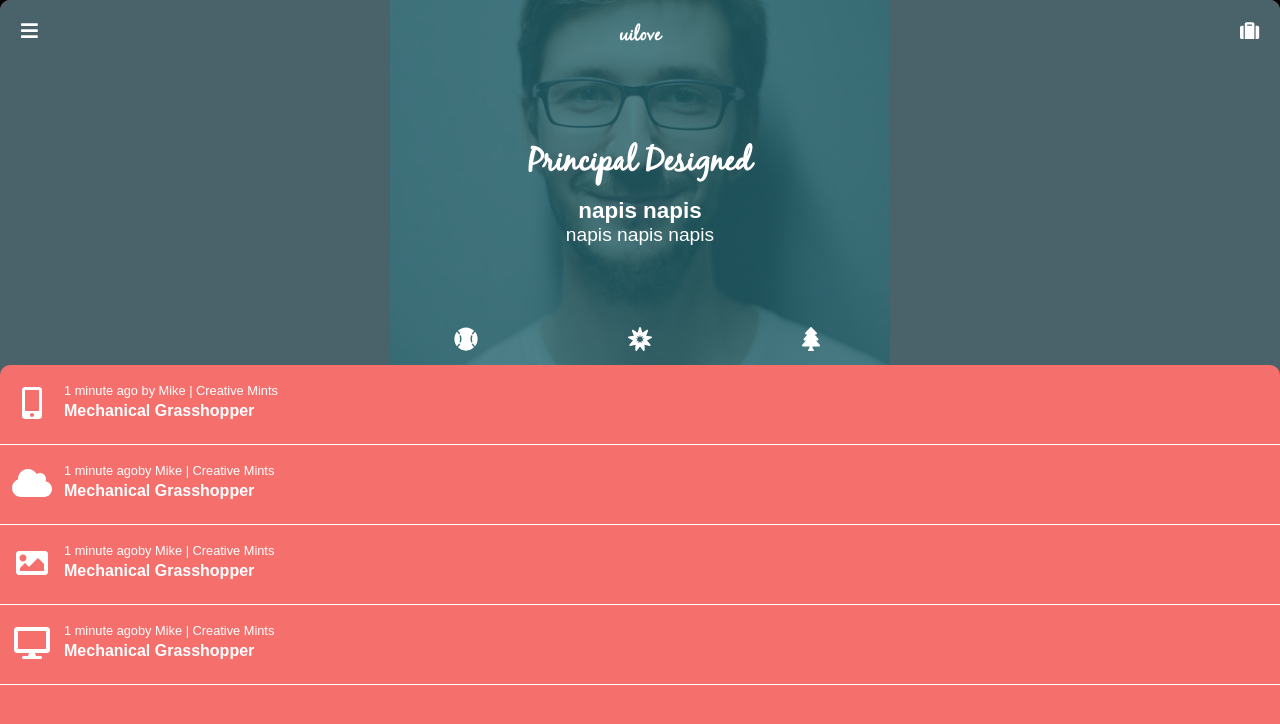
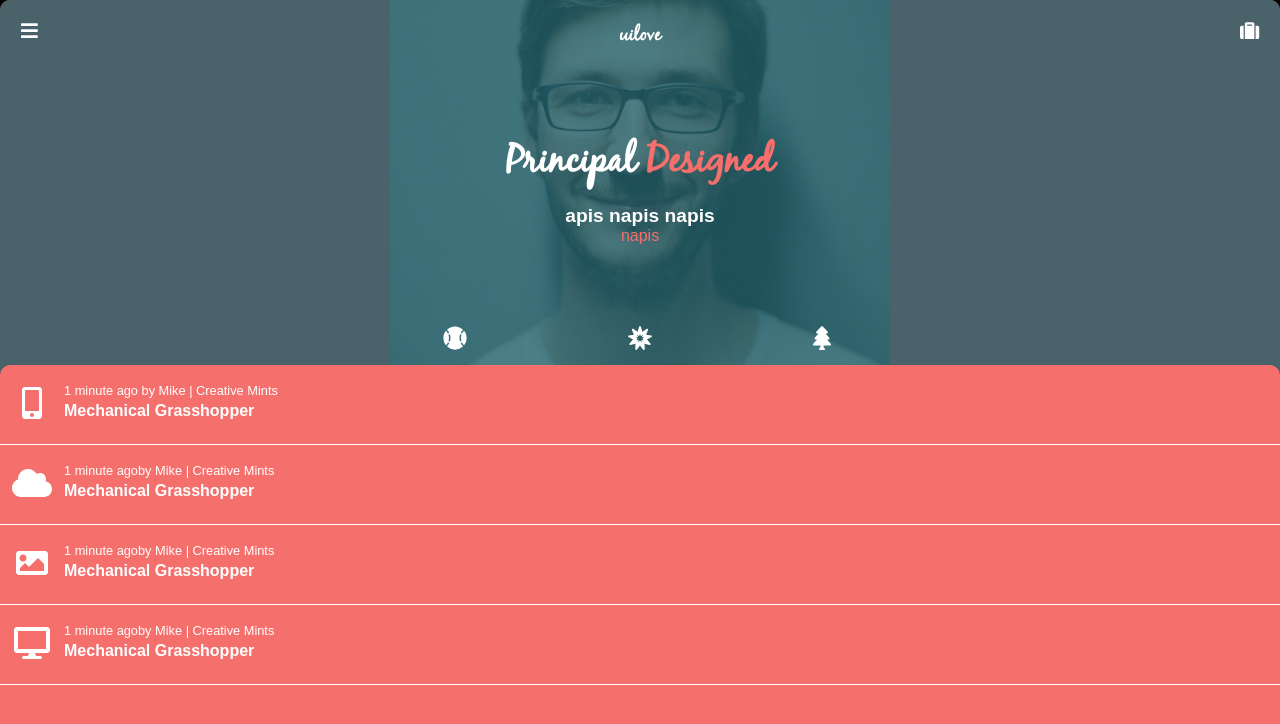
Before and after one commit to MateuszMaslanka1/Social, an Angular app: page / in a window 1280 px wide. Shown: the top 724 px of the page. Built offline with nearby package versions, Linux system fonts and the light colour scheme; a web font is replaced by a local one.

Commit message:
edit menu and ad icons to menu

```diff
--- a/src/app/menu/menu-icons/menu-icons.component.html
+++ b/src/app/menu/menu-icons/menu-icons.component.html
@@ -1,3 +1,2 @@
-<fa-icon [icon]='faEnvelope'></fa-icon>
 <p>Mail Inbox</p>
 <div [className]="'count'">5</div>
--- a/src/app/menu/menu-icons/menu-icons.component.scss
+++ b/src/app/menu/menu-icons/menu-icons.component.scss
@@ -1,23 +1,18 @@
 $font-size: 1.2rem;
 $margin-elements: 1rem;
 :host {
-  display: flex;
-  align-items: center;
+  // display: flex;
+  // // align-items: center;
+  // // justify-content: center;
 }
 
-fa-icon {
-  flex: 1;
-  margin: $margin-elements;
-  font-size: $font-size;
-}
-.color-for-icon {
-  color: #f56f6c;
-}
 p {
+  display: inline-block;
   font-size: $font-size;
   flex: 10;
 }
 .count {
+  display: inline-block;
   margin: $margin-elements;
 //  height: 1.2rem;
   width: 1.4rem;
@@ -25,6 +20,5 @@ p {
   border-radius: 15px;
   text-align: center;
   background-color: #797d86;
-  flex: 2;
   // padding: 1.5rem;
 }
--- a/src/app/menu/menu-icons/menu-icons.component.ts
+++ b/src/app/menu/menu-icons/menu-icons.component.ts
@@ -1,6 +1,4 @@
-import { Component, OnInit } from '@angular/core';
-import { faEnvelope } from '@fortawesome/free-solid-svg-icons';
-
+import { Component, OnInit, Input } from '@angular/core';
 @Component({
   selector: 'app-menu-icons',
   templateUrl: './menu-icons.component.html',
@@ -10,9 +8,10 @@ export class MenuIconsComponent implements OnInit {
 
   constructor() { }
 
-  faEnvelope = faEnvelope;
+    @Input('text') text: string;
 
   ngOnInit() {
+    // this.icon =
   }
 
 }
--- a/src/app/menu/menu.component.html
+++ b/src/app/menu/menu.component.html
@@ -14,21 +14,36 @@
     <div [className]="'option'">
       <ul  [className]="'option-list'">
         <li (click)='showEmailList($event)' [className]="'element-list color-for-icon'">
+          <div [className]="'icon'">
+            <fa-icon [icon]='faEnvelope'></fa-icon>
+          </div>
           <app-menu-icons></app-menu-icons>
             <ul [className]="'sub-email-list'">
               <li [className]="'sub-element'" [hidden]='emailFlag' *ngFor="let item of mail">{{item}}</li>
             </ul>
         </li>
         <li [className]="'element-list'">
+          <div [className]="'icon'">
+            <fa-icon [icon]='faUserFriends'></fa-icon>
+          </div>
           <app-menu-icons></app-menu-icons>
         </li>
         <li [className]="'element-list'">
+          <div [className]="'icon'">
+            <fa-icon [icon]='faPaperPlane'></fa-icon>
+          </div>
           <app-menu-icons></app-menu-icons>
         </li>
         <li [className]="'element-list'">
+          <div [className]="'icon'">
+            <fa-icon [icon]='faBookmark'></fa-icon>
+          </div>
           <app-menu-icons></app-menu-icons>
         </li>
         <li [className]="'element-list'">
+          <div [className]="'icon'">
+            <fa-icon [icon]='faCog'></fa-icon>
+          </div>
           <app-menu-icons></app-menu-icons>
         </li>
       </ul>
--- a/src/app/menu/menu.component.scss
+++ b/src/app/menu/menu.component.scss
@@ -32,6 +32,18 @@ section {
       .option-list {
         color: white;
         .element-list {
+          border-bottom: 2px solid $color-border;
+          // display: flex;
+          // align-items: center;
+          // justify-content: center;
+            fa-icon {
+              flex: 1;
+              margin: 1rem;
+              font-size: 1.2rem;
+            }
+            .color-for-icon {
+              color: #f56f6c;
+            }
             .sub-email-list {
               list-style-type: none;
               background-color: red;
@@ -39,13 +51,13 @@ section {
                 padding: .9rem;
               }
             }
-          border-bottom: 2px solid $color-border;
-          height: 100%;
-          width: 100%;
-
+          .icon {
+            display: inline-block;
+            width: 15%;
+          }
           app-menu-icons {
-            width: 100%;
-            height: 100%;
+            display: inline-block;
+            width: 85%;
           }
         }
         .element-list:first-of-type {
--- a/src/app/menu/menu.component.ts
+++ b/src/app/menu/menu.component.ts
@@ -1,5 +1,5 @@
 import { Component, OnInit, ElementRef } from '@angular/core';
-import { faPencilAlt, faEject } from '@fortawesome/free-solid-svg-icons';
+import { faPencilAlt, faEject, faEnvelope, faUserFriends, faPaperPlane, faBookmark, faCog} from '@fortawesome/free-solid-svg-icons';
 
 
 @Component({
@@ -13,6 +13,11 @@ export class MenuComponent implements OnInit {
 
   faPencilAlt = faPencilAlt;
   faEject = faEject;
+  faEnvelope = faEnvelope;
+  faUserFriends = faUserFriends;
+  faPaperPlane = faPaperPlane;
+  faBookmark = faBookmark;
+  faCog = faCog;
   mail = ['example1@example.pl','example2@example.pl','example3@example.pl','example4@example.pl','example5@example.pl'];
   emailFlag = true;
 
--- a/src/app/notifications/notifications-icons/notifications-icons.component.ts
+++ b/src/app/notifications/notifications-icons/notifications-icons.component.ts
@@ -23,7 +23,6 @@ export class NotificationsIconsComponent implements OnInit {
   }
 
   removeNotification() {
-    console.log(this.elRef.nativeElement);
-   // this.elRef.nativeElement.parentElement.parentElement.remove();
+    this.elRef.nativeElement.parentElement.parentElement.remove();
   }
 }
--- a/src/app/photo/photo.component.html
+++ b/src/app/photo/photo.component.html
@@ -11,9 +11,9 @@
     </div>
     <div [className]="'main-content col-12'">
       <div [className]="'title-and-description'">
-        <h1>Principal Designed</h1>
-        <h3>napis napis</h3>
-        <p>napis napis napis</p>
+        <h1>Principal <span>Designed</span></h1>
+        <h4>apis napis napis</h4>
+        <p>napis</p>
       </div>
     </div>
     <div [className]="'tip-content col-12'">
--- a/src/app/photo/photo.component.scss
+++ b/src/app/photo/photo.component.scss
@@ -3,15 +3,16 @@ $font-size-for-icons-nav-bar: 1.2rem;
 $font-size-for-icons-tip-menu: 1.5rem;
 $color-for-text: rgb(255,255,255);
 $border-radius: 10px 10px 0 0;
+$margin-for-tip-icon: 2rem;
 @mixin font-size-for-bigger-phone-nav-bar {
- // @media screen and (min-width: 363px){
+ @media screen and (min-width: 363px){
     font-size: $font-size-for-icons-nav-bar;
- // }
+  }
 }
 @mixin font-size-for-bigger-phone-tip-menu {
-//  @media screen and (min-width: 363px){
+  @media screen and (min-width: 363px){
     font-size: $font-size-for-icons-tip-menu;
-//  }
+  }
 }
 @font-face {
  font-family: BLACKJAR;
@@ -36,8 +37,6 @@ section {
     background-color:rgba(32, 96, 105, 0.8);
     height: 100%;
     width: 100%;
-  //  display: flex;
-    //flex-direction: column;
     [class*="col-"] {
       width: 100%;
     }
@@ -69,19 +68,24 @@ section {
       }
     }
     .main-content {
-      //width: 100%;
-      //height: 100%;
       .title-and-description {
         font-size: .9rem;
         @include font-size-for-bigger-phone-nav-bar;
         color: $color-for-text;
         h1 {
           font-family: 'BLACKJAR';
-          font-size: 2rem;
-          padding: .7rem;
+          padding: .9rem;
+          font-size: 2em;
+            span {
+              color: #f56f6c;
+            }
+        }
+        p {
+          font-size: 1rem;
+          color: #f56f6c;;
         }
         text-align: center;
-        margin: 3.5rem;
+        margin: 3rem;
         //@media screen and (min-height: 480px){
         //  margin: 3rem;
         //}
@@ -97,20 +101,20 @@ section {
         flex: 2;
         text-align: right;
         font-size: 1.2rem;
-        margin: 1.5rem;
+        margin: $margin-for-tip-icon;
         @include font-size-for-bigger-phone-tip-menu;
       }
       .behance {
         flex: 1;
         text-align: center;
         font-size: 1.2rem;
-        margin: 1.5rem;
+        margin: $margin-for-tip-icon;
         @include font-size-for-bigger-phone-tip-menu;
       }
       .tree {
         flex: 2;
         font-size: 1.2rem;
-        margin: 1.5rem;
+        margin: $margin-for-tip-icon;
         @include font-size-for-bigger-phone-tip-menu;
       }
     }
```
